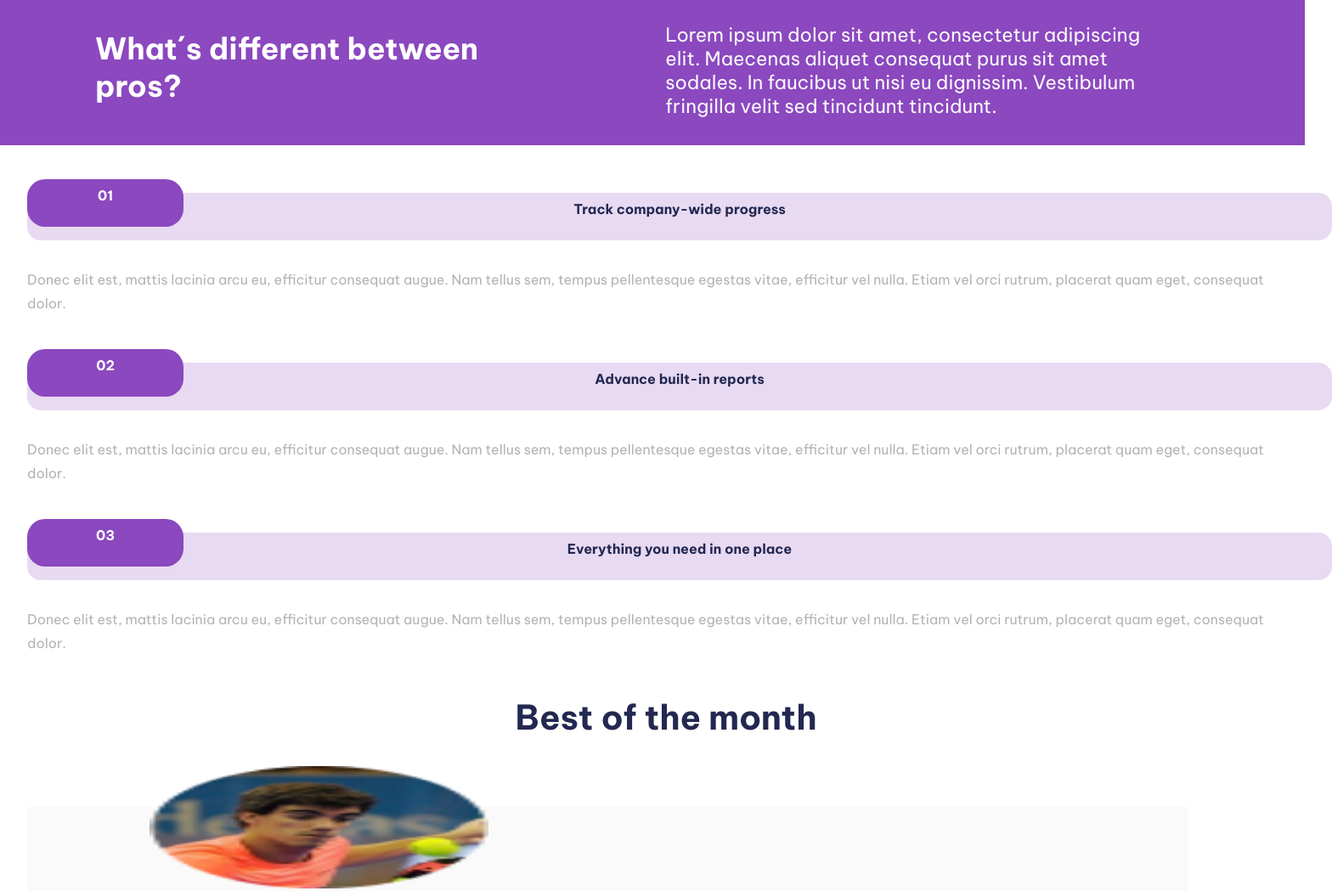
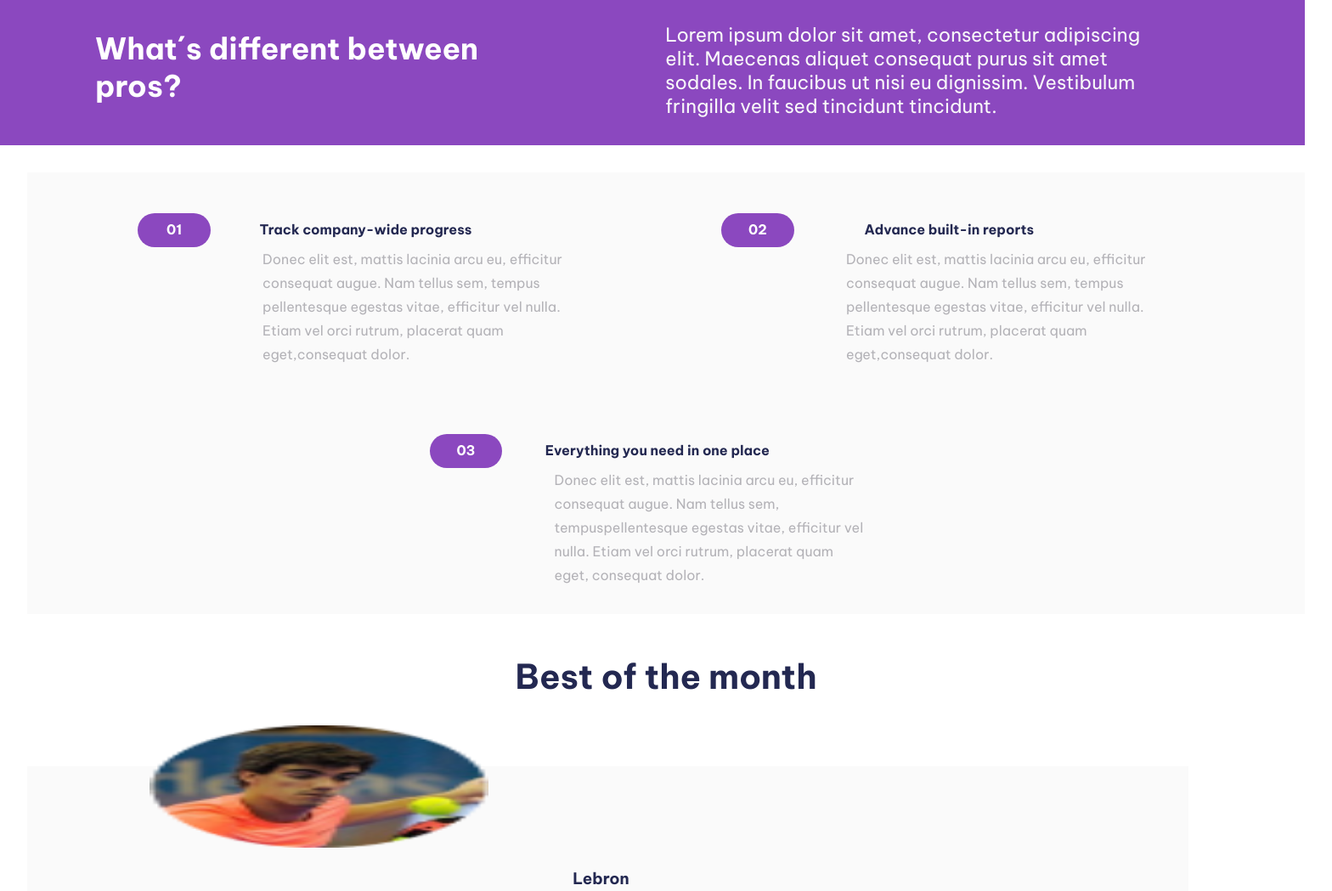
Before and after one commit to ErikaSuesca/Erika-Rios, a plain HTML site: page src/index.html in a window 1536 px wide. Shown: the part 788-1837 px from the top of the page at 85% size, 1568 px wide, since content can reach past the window. Drawn offline with Linux system fonts and the light colour scheme.

Commit message:
Avence de la parte desktop, se deja Header listo y el article-two de main

```diff
--- a/src/index.html
+++ b/src/index.html
@@ -40,36 +40,46 @@
             <article class="art-one">
                 <h2>What´s different between pros?</h2>
                 <p class="text-mobile">
-                    Manage provides all the functionality your teas needs, without the complexity. Our software is tailor-made for modern digital product teams.
+                    Manage provides all the functionality your teas needs, without the complexity. Our software is
+                    tailor-made for modern digital product teams.
                 </p>
                 <p class="text-desktop">
-                    Lorem ipsum dolor sit amet, consectetur adipiscing elit. Maecenas aliquet consequat purus sit amet sodales. In faucibus ut nisi eu dignissim. Vestibulum fringilla velit sed tincidunt tincidunt.
+                    Lorem ipsum dolor sit amet, consectetur adipiscing elit. Maecenas aliquet consequat purus sit amet
+                    sodales. In faucibus ut nisi eu dignissim. Vestibulum fringilla velit sed tincidunt tincidunt.
                 </p>
             </article>
-            <article class="articles">
+        </section>
+        <section class="five">
+            <ol>
+                <li>
                     <p class="num">01</p>
                     <h3 class="title">Track company-wide progress</h3>
-                <p class="text">Donec elit est, mattis lacinia arcu eu, efficitur consequat augue. Nam tellus sem,
-                    tempus
-                    pellentesque egestas vitae, efficitur vel nulla. Etiam vel orci rutrum, placerat quam eget,
-                    consequat dolor.</p>
-            </article>
-            <article class="articles">
+                    <p class="text">
+                        Donec elit est, mattis lacinia arcu eu, efficitur consequat augue. Nam tellus sem,
+                        tempus pellentesque egestas vitae, efficitur vel nulla. Etiam vel orci rutrum, placerat quam
+                        eget,consequat dolor.
+                    </p>
+                </li>
+                <li>
                     <p class="num">02</p>
                     <h3 class="title">Advance built-in reports</h3>
-                <p class="text">Donec elit est, mattis lacinia arcu eu, efficitur consequat augue. Nam tellus sem,
-                    tempus
-                    pellentesque egestas vitae, efficitur vel nulla. Etiam vel orci rutrum, placerat quam eget,
-                    consequat dolor.</p>
-            </article>
-            <article class="articles">
+                    <p class="text">
+                        Donec elit est, mattis lacinia arcu eu, efficitur consequat augue. Nam tellus sem,
+                        tempus pellentesque egestas vitae, efficitur vel nulla. Etiam vel orci rutrum, placerat quam
+                        eget,consequat dolor.
+                    </p>
+                </li>
+                <li>
                     <p class="num">03</p>
                     <h3 class="title">Everything you need in one place</h3>
-                <p class="text">Donec elit est, mattis lacinia arcu eu, efficitur consequat augue. Nam tellus sem,
-                    tempus
-                    pellentesque egestas vitae, efficitur vel nulla. Etiam vel orci rutrum, placerat quam eget,
-                    consequat dolor.</p>
-            </article>
+                    <p class="text">
+                        Donec elit est, mattis lacinia arcu eu, efficitur consequat augue. Nam tellus sem,
+                        tempuspellentesque egestas vitae, efficitur vel nulla. Etiam vel orci rutrum, placerat quam
+                        eget,
+                        consequat dolor.
+                    </p>
+                </li>
+            </ol>
         </section>
         <section class="info-three">
             <h2>Best of the month</h2>
--- a/src/style.css
+++ b/src/style.css
@@ -8,6 +8,7 @@
 
 * {
     margin: 0;
+    padding: 0;
     box-sizing: border-box;
     font-family: 'Be Vietnam Pro', sans-serif;
 }
@@ -81,7 +82,8 @@ section.info-two article.art-one p {
     padding-bottom: 2rem;
 }
 
-.articles {
+section.five ol {
+    list-style: none;
     margin-top: 2.5rem;
     margin-left: 2rem;
 }
@@ -102,19 +104,21 @@ section.info-two article.art-one p {
     margin-top: -2.5rem;
     background-color: rgba(139, 72, 191, 0.2);
     color: var(--color-dark-blue);
-    border-radius: 16px;
-    width: 100vw;
+    border-radius: 16px 0 0 16px;
+    ;
+    width: 93vw;
     height: 7vh;
     text-align: center;
     font-size: 1rem;
 }
 
 .text {
-    margin-top: 2rem;
+    margin-top: 1rem;
     font-size: 1rem;
     margin-right: 2.5rem;
     line-height: 28px;
     color: #B3B2B7;
+    margin-bottom: 1rem;
 }
 
 .sanyo,
@@ -245,6 +249,9 @@ footer>ul {
 }
 
 .redes-sociales {
+    display: flex;
+    width: 100vw;
+    justify-content: space-evenly;
     margin-top: 2rem;
     margin-bottom: 2rem;
 }
@@ -347,4 +354,40 @@ footer>p {
         margin-right: 7rem;
         margin-left: 8rem;
     }
+
+    section.five ol {
+        display: flex;
+        flex-direction: row;
+        flex-wrap: wrap;
+        justify-content: space-evenly;
+        margin-top: 2rem;
+        background-color: #FAFAFA;
+    }
+
+    section.five ol li {
+        display: flex;
+        width: 37%;
+        margin-top: 4rem;
+        margin-bottom: 1rem;
+    }
+
+    .num {
+        height: 5vh;
+        width: 19vw;
+        margin-top: -1rem;
+    }
+
+    .title {
+        background-color: transparent;
+        display: inline-block;
+        margin-top: -1rem;
+        margin-right: 34rem;
+    }
+
+    .text {
+        display: flex;
+        margin-left: -53rem;
+        color: #B3B2B7;
+        margin-top: 1.5rem;
+    }
 }
```
Lines whose indentation alone changed are shown as unchanged.
